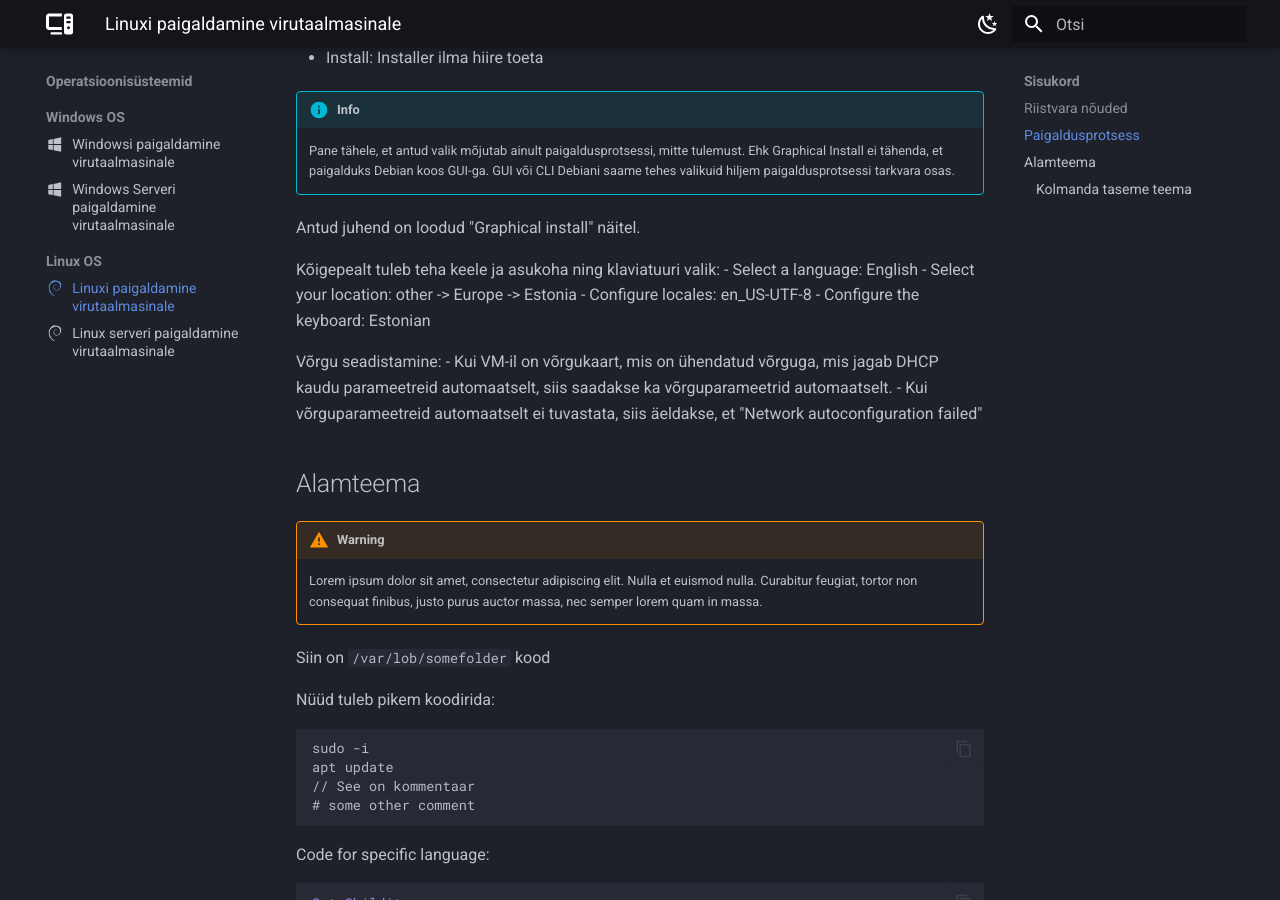
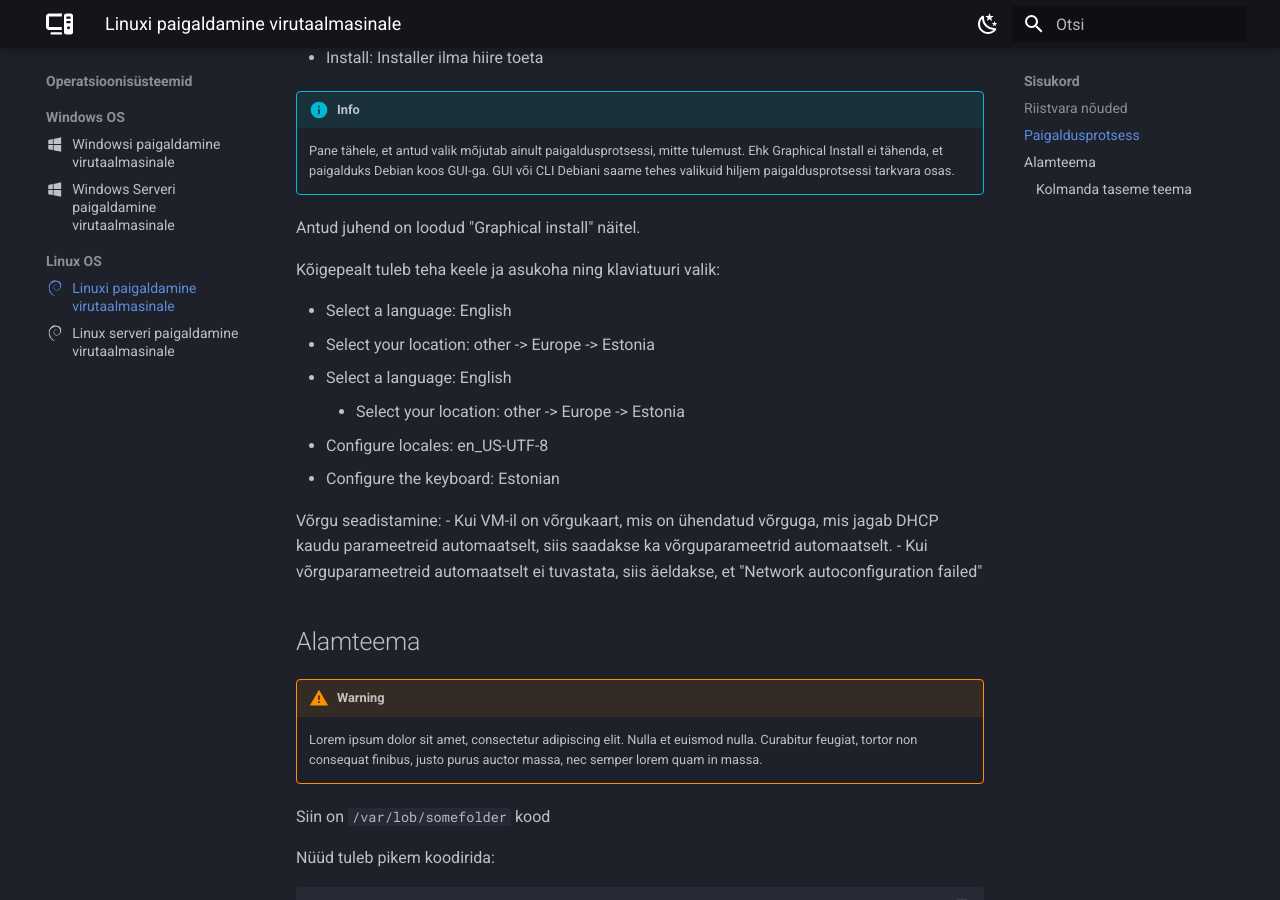
Before and after one commit to priitpaap/priitpaap.github.io, an MkDocs documentation site: the page built from docs/debpaigaldus.md, in a window 1280 px wide and 900 px high, scrolled down 968 px. Built offline with MkDocs 1.6.1 and Material for MkDocs 9.7.7, drawn with Linux system fonts in a browser that asks for light colours.

Commit message:
Update debpaigaldus.md

```diff
--- a/docs/debpaigaldus.md
+++ b/docs/debpaigaldus.md
@@ -44,6 +44,10 @@ Käivitades VM-i saab kõigepealt valida paigaldusviisi vahel ehk millist instal
 Antud juhend on loodud "Graphical install" näitel.
 
 Kõigepealt tuleb teha keele ja asukoha ning klaviatuuri valik:
+
+- Select a language: English
+- Select your location: other -> Europe -> Estonia
+
 - Select a language: English
     - Select your location: other -> Europe -> Estonia
 - Configure locales: en_US-UTF-8
```
